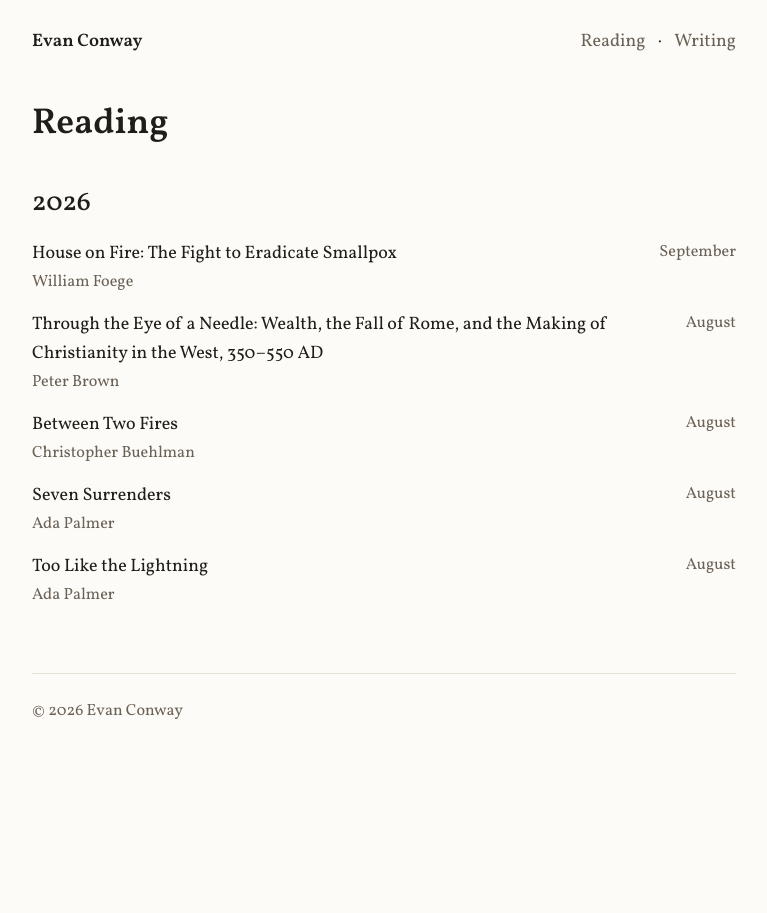
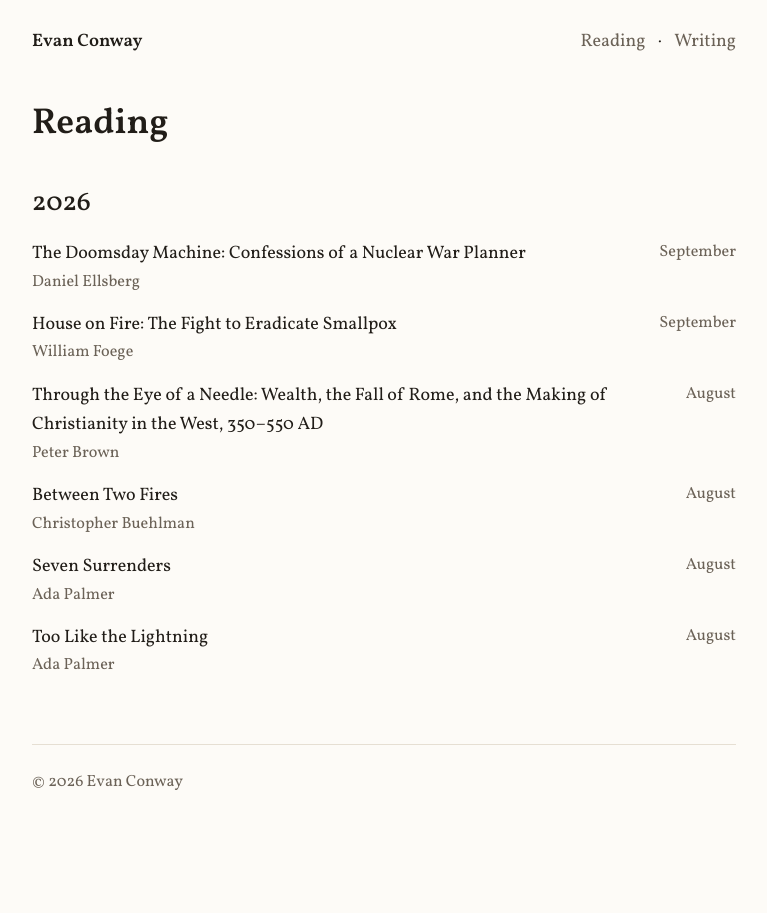
Before and after one commit to evan-conway/evanjayconway.com, a Jekyll site: the page built from reading.html, in a window 1280 px wide. Shown: the whole page, without its empty margins (256-1023 px from the left). Built offline with Jekyll 4.4.1, drawn with Linux system fonts in a browser that asks for light colours.

Commit message:
Add The Doomsday Machine

```diff
--- a/_data/reading.yml
+++ b/_data/reading.yml
@@ -7,6 +7,9 @@
 
 - year: 2026
   books:
+    - title: "The Doomsday Machine: Confessions of a Nuclear War Planner"
+      author: Daniel Ellsberg
+      month: September
     - title: "House on Fire: The Fight to Eradicate Smallpox"
       author: William Foege
       month: September
```
